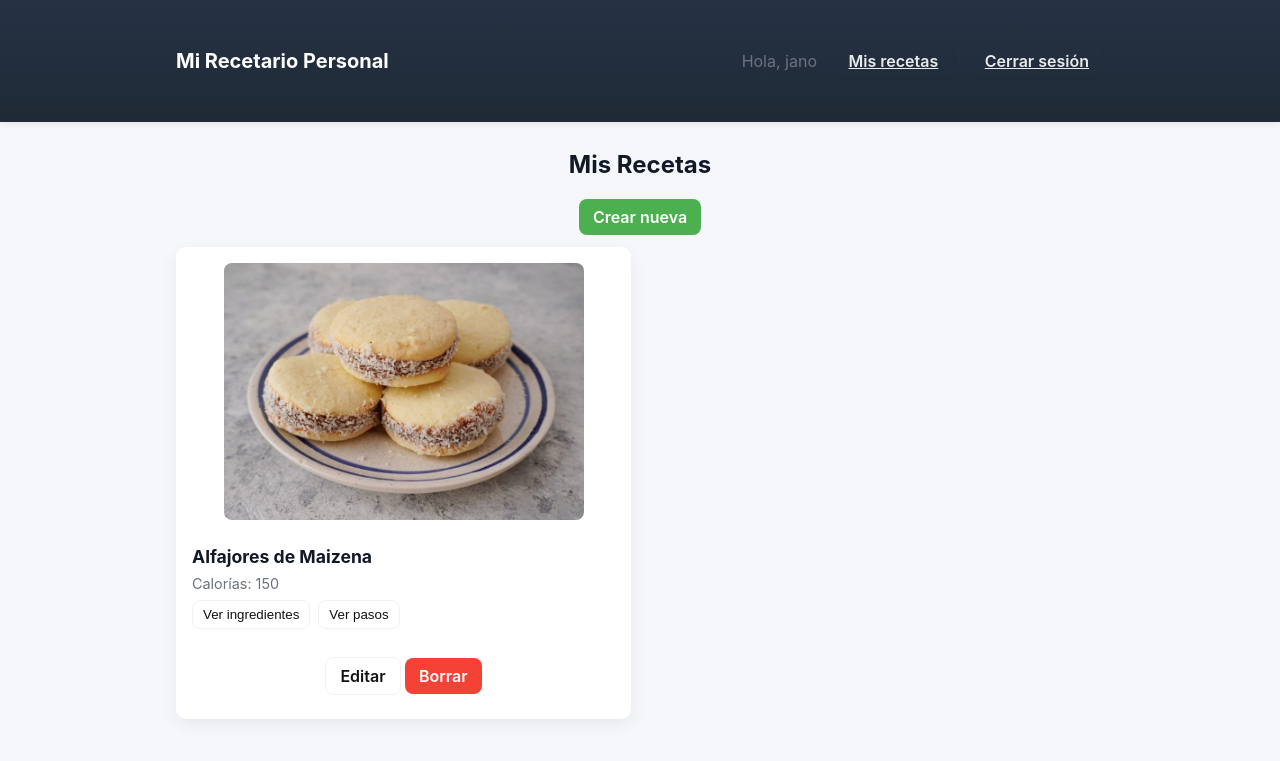
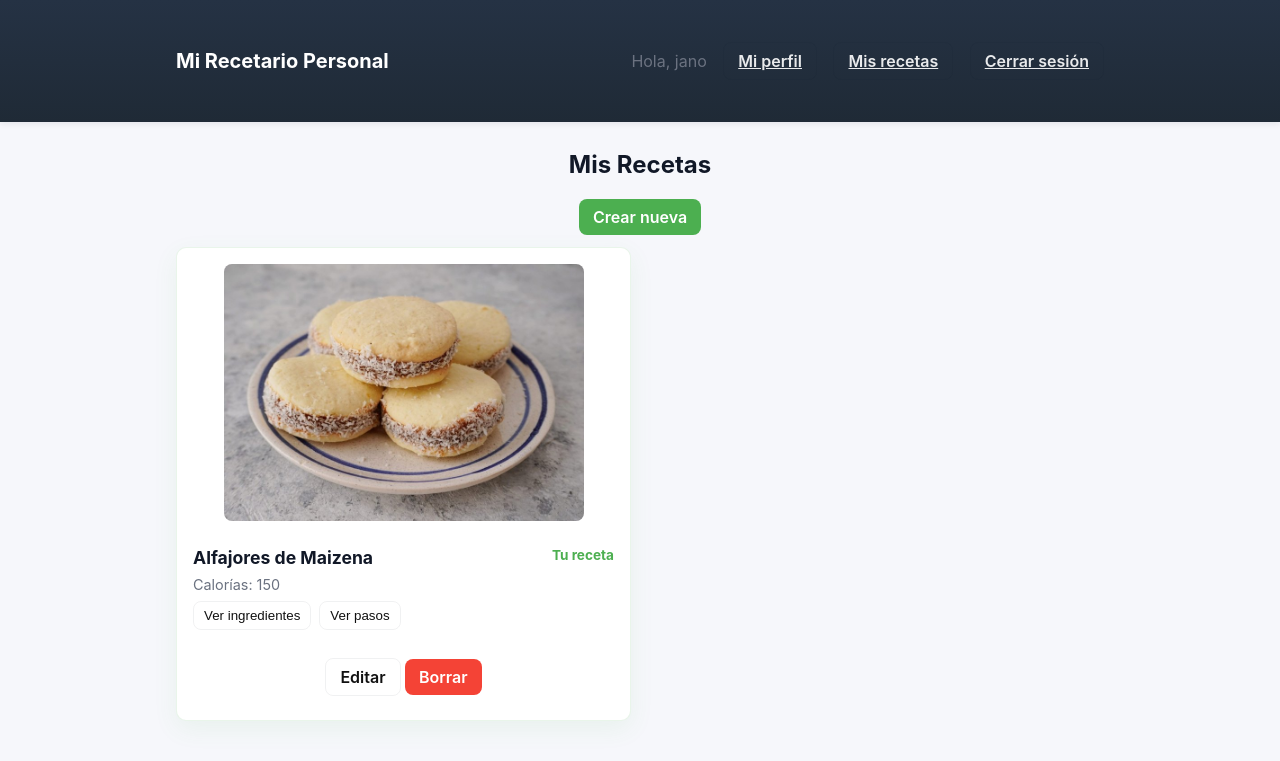
Before and after one commit to Alejandro-Radr/Pagina-Recetas, a Django app: page / in a window 1280 px wide. Shown: the top 761 px of the page. Run offline with Django 5.2, Linux system fonts and the light colour scheme; a user stored in the database is signed in; data comes from the database, SQL or seed files in the repository; both versions use the stored data as it was after the commit.

Commit message:
Actualización del proyecto

```diff
--- a/recetas/models.py
+++ b/recetas/models.py
@@ -1,4 +1,5 @@
 from django.db import models
+from django.conf import settings
 from PIL import Image
 import os
 
@@ -9,29 +10,30 @@ class Receta(models.Model):
     calorias = models.IntegerField()
     imagen = models.ImageField(upload_to='recetas/', blank=True, null=True)
     pasos = models.TextField(blank=True)
+    user = models.ForeignKey(settings.AUTH_USER_MODEL, on_delete=models.CASCADE, related_name='recetas')
 
     def __str__(self):
         return self.nombre
 
     def save(self, *args, **kwargs):
-        """Override save to resize uploaded images to a reasonable maximum.
+        """Sobrescribir save para redimensionar imágenes a un máximo razonable.
 
-        This keeps stored image files small regardless of what the user uploads.
+        Esto mantiene los archivos de imagen almacenados pequeños sin importar qué suba el usuario.
         """
         super().save(*args, **kwargs)
 
         if self.imagen:
             try:
                 img_path = self.imagen.path
-                # Open image and resize if larger than max dimensions
+                # Abrir imagen y redimensionar si es más grande que las dimensiones máximas
                 max_width, max_height = 800, 600
                 img = Image.open(img_path)
-                # If image is larger than the allowed size, resize it
+                # Si la imagen es más grande que el tamaño permitido, redimensionarla
                 if img.width > max_width or img.height > max_height:
                     img.thumbnail((max_width, max_height), Image.LANCZOS)
-                    # Preserve format
+                    # Preservar el formato
                     img_format = img.format or 'JPEG'
                     img.save(img_path, format=img_format, optimize=True, quality=85)
             except Exception:
-                # If anything fails (storage backend, file missing, etc.), don't crash the save
+                # Si algo falla (backend de almacenamiento, archivo faltante, etc.), no romper el save
                 pass
--- a/recetas/static/recetas/css/style.css
+++ b/recetas/static/recetas/css/style.css
@@ -45,6 +45,12 @@ body{
     box-shadow:0 6px 18px rgba(15,23,42,0.06);
     margin-bottom:18px;
     overflow:hidden;
+}
+
+/* Resaltar recetas propias */
+.own-receta{
+    box-shadow:0 8px 24px rgba(76,175,80,0.08);
+    border:1px solid rgba(76,175,80,0.12);
 }
 
 .card-grid{ display:grid; grid-template-columns: 1fr; gap:18px }
--- a/recetas/templates/recetas/base.html
+++ b/recetas/templates/recetas/base.html
@@ -12,6 +12,7 @@
             <div class="nav-actions">
                 {% if user.is_authenticated %}
                     <span class="muted">Hola, {{ user.username }}</span>
+                    <a href="{% url 'mi_perfil' %}" class="btn btn-ghost">Mi perfil</a>
                     <a href="{% url 'lista_recetas' %}" class="btn btn-ghost">Mis recetas</a>
                     <a href="{% url 'logout' %}" class="btn btn-ghost">Cerrar sesión</a>
                 {% else %}
--- a/recetas/templates/recetas/lista_recetas.html
+++ b/recetas/templates/recetas/lista_recetas.html
@@ -8,12 +8,17 @@
 
     <div class="card-grid">
         {% for receta in recetas %}
-        <article class="card">
+        <article class="card {% if receta.user == user %}own-receta{% endif %}">
             {% if receta.imagen %}
                 <img src="{{ receta.imagen.url }}" alt="{{ receta.nombre }}" class="receta-img">
             {% endif %}
             <div class="card-body">
-                <h3>{{ receta.nombre }}</h3>
+                <h3>
+                    {{ receta.nombre }}
+                    {% if receta.user == user %}
+                        <span class="meta" style="float:right;font-size:0.85rem;color:var(--accent);">Tu receta</span>
+                    {% endif %}
+                </h3>
                 <div class="meta">Calorías: {{ receta.calorias }}</div>
 
                 <div class="tabs" data-recipe-id="{{ receta.id }}">
@@ -29,8 +34,10 @@
                 </div>
 
                 <div class="form-actions">
-                    <a href="{% url 'editar_receta' receta.id %}" class="btn btn-ghost">Editar</a>
-                    <a href="{% url 'borrar_receta' receta.id %}" class="btn btn-danger" onclick="return confirm('¿Estás seguro de que quieres borrar esta receta?')">Borrar</a>
+                    {% if user.is_authenticated and receta.user == user %}
+                        <a href="{% url 'editar_receta' receta.id %}" class="btn btn-ghost">Editar</a>
+                        <a href="{% url 'borrar_receta' receta.id %}" class="btn btn-danger" onclick="return confirm('¿Estás seguro de que quieres borrar esta receta?')">Borrar</a>
+                    {% endif %}
                 </div>
             </div>
         </article>
--- a/recetas/urls.py
+++ b/recetas/urls.py
@@ -13,4 +13,5 @@ urlpatterns = [
     path('logout/', views.logout_view, name='logout'),
     # Provide a route for /accounts/profile/ to avoid missing-page errors
     path('accounts/profile/', views.inicio, name='profile'),
+    path('mi-perfil/', views.mi_perfil, name='mi_perfil'),
 ]
--- a/recetas/views.py
+++ b/recetas/views.py
@@ -4,14 +4,16 @@ from django.contrib.auth.decorators import login_required
 from django.contrib.auth import login
 from django.contrib.auth.forms import UserCreationForm
 from django.contrib.auth import logout as auth_logout
+from django.http import HttpResponseForbidden
 
 from .models import Receta
 from .forms import RecetaForm
 
 
 def lista_recetas(request):
-    recetas = Receta.objects.all()
-    return render(request, 'recetas/lista_recetas.html', {'recetas': recetas})
+    # Mostrar todas las recetas; las del usuario actual se destacan en la plantilla
+    recetas = Receta.objects.all().select_related('user')
+    return render(request, 'recetas/lista_recetas.html', {'recetas': recetas, 'user': request.user})
 
 
 @login_required
@@ -19,7 +21,11 @@ def crear_receta(request):
     if request.method == 'POST':
         form = RecetaForm(request.POST, request.FILES)
         if form.is_valid():
-            form.save()
+            # Crear la receta sin guardar aún
+            receta = form.save(commit=False)
+            # Asignar el usuario actual como propietario
+            receta.user = request.user
+            receta.save()
             return redirect('lista_recetas')
     else:
         form = RecetaForm()
@@ -29,6 +35,9 @@ def crear_receta(request):
 @login_required
 def borrar_receta(request, id):
     receta = get_object_or_404(Receta, id=id)
+    # Solo el autor puede borrar su receta
+    if receta.user != request.user:
+        return HttpResponseForbidden('No tienes permiso para borrar esta receta')
     receta.delete()
     return redirect('lista_recetas')
 
@@ -60,11 +69,30 @@ def logout_view(request):
 def editar_receta(request, id):
     """Editar una receta existente."""
     receta = get_object_or_404(Receta, id=id)
+    # Verificar que el usuario actual es el autor
+    if receta.user != request.user:
+        return HttpResponseForbidden('No tienes permiso para editar esta receta')
+
     if request.method == 'POST':
         form = RecetaForm(request.POST, request.FILES, instance=receta)
         if form.is_valid():
-            form.save()
+            # Guardar sin commit primero
+            receta = form.save(commit=False)
+            # Asegurar que el propietario no cambie
+            receta.user = receta.user
+            receta.save()
             return redirect('lista_recetas')
     else:
         form = RecetaForm(instance=receta)
     return render(request, 'recetas/crear_receta.html', {'form': form, 'receta': receta})
+
+
+@login_required
+def mi_perfil(request):
+    """Vista de perfil del usuario: nombre, cantidad y listado de sus recetas propias."""
+    user = request.user
+    # Obtener solo las recetas del usuario actual
+    recetas = Receta.objects.filter(user=user)
+    # Contar el total de recetas del usuario
+    total = recetas.count()
+    return render(request, 'recetas/mi_perfil.html', {'perfil_user': user, 'recetas': recetas, 'total': total})
```
Also changed, not shown: recetas/templates/recetas/mi_perfil.html (added, +44 -0 lines), README.md (added), db.sqlite3, media/recetas/binario.png (deleted), media/recetas/image_1.png (deleted), media/recetas/image_FterMYX.png (deleted), media/recetas/sharingan.png (deleted), recetas/migrations/0004_receta_user.py (added), recetas/migrations/0005_assign_recetas_to_admin.py (added).
